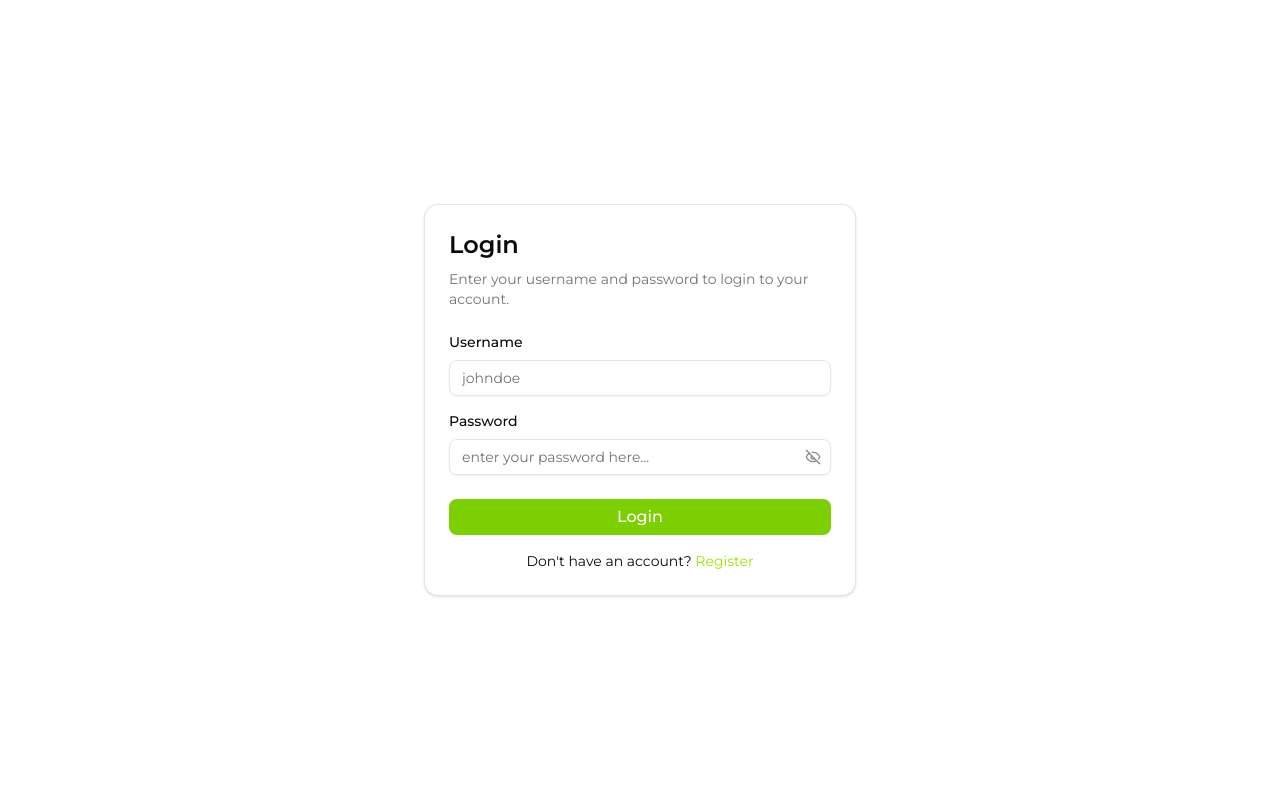
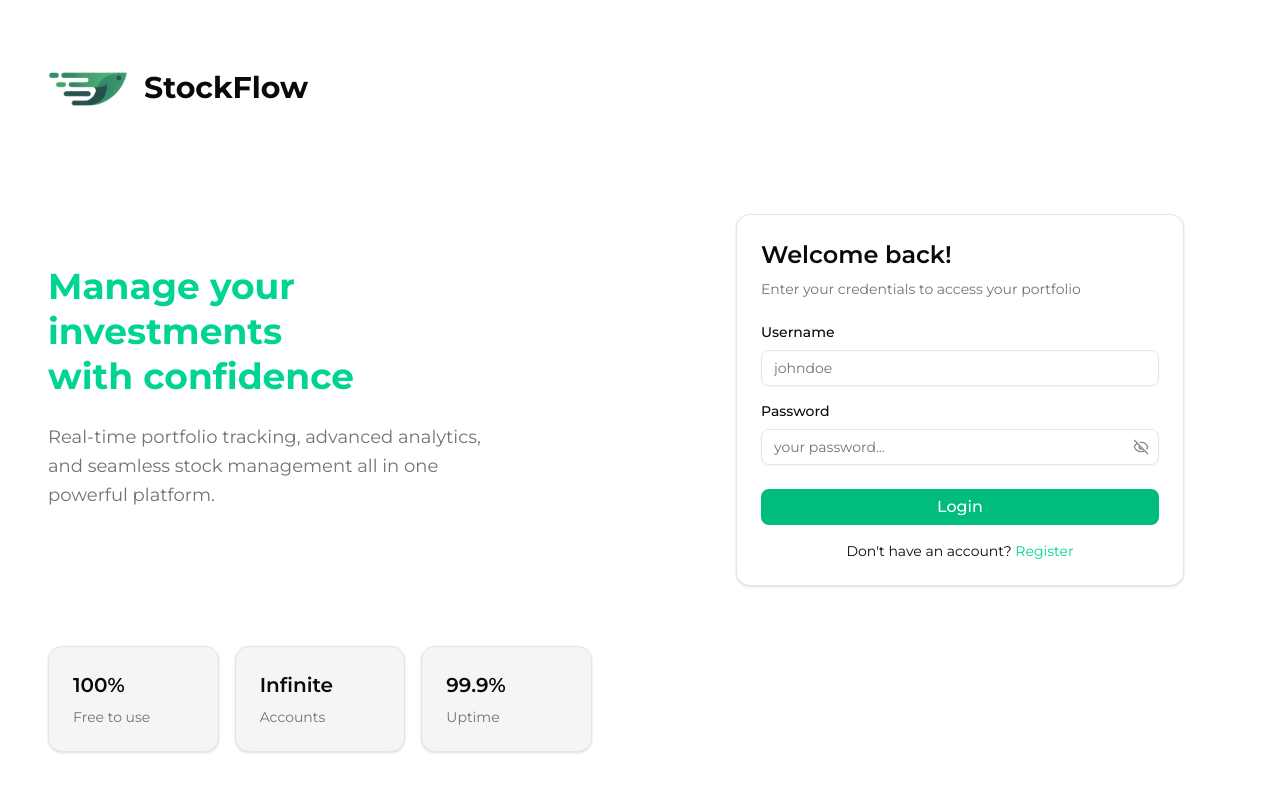
Before and after one commit to gabrielsantos7/agregador-de-investimentos-frontend, a React (Vite) app: page /login in a window 1280 px wide. Shown: the top 792 px of the page. Built offline with nearby package versions, Linux system fonts and the light colour scheme.

Commit message:
feat: add logo

```diff
--- a/index.html
+++ b/index.html
@@ -1,8 +1,8 @@
 <!doctype html>
-<html lang="pt-BR" class="scroll-smooth">
+<html lang="en" class="scroll-smooth">
   <head>
     <meta charset="UTF-8" />
-    <link rel="icon" type="image/svg+xml" href="/vite.svg" />
+    <link rel="icon" type="image/x-icon" href="/logo.png" />
     <meta name="viewport" content="width=device-width, initial-scale=1.0" />
     <title>Agregador de Investimentos</title>
     <link rel="preconnect" href="https://fonts.googleapis.com">
--- a/src/components/layout/app-sidebar.tsx
+++ b/src/components/layout/app-sidebar.tsx
@@ -18,6 +18,7 @@ import {
 	SidebarMenuItem,
 	useSidebar,
 } from '@/components/ui/sidebar';
+import logo from '/logo.png';
 import { ThemeToggler } from '../theme/theme-toggler';
 
 interface MenuItem {
@@ -53,18 +54,16 @@ export function AppSidebar() {
 				{open ? (
 					<div className="flex items-center justify-between h-16 px-6 border-b border-sidebar-border">
 						<Link to="/dashboard" className="flex items-center gap-3">
-							<div className="size-9 rounded-lg bg-lime-400 flex items-center justify-center">
-								<TrendingUp className="size-5 text-background" />
+							<div className="flex items-center gap-4">
+								<img src={logo} alt="Logo" className="size-10" />
+								<span className="text-xl font-bold text-foreground">
+									StockFlow
+								</span>
 							</div>
-							<span className="text-xl font-bold text-sidebar-foreground">
-								StockFlow
-							</span>
 						</Link>
 					</div>
 				) : (
-					<div className="size-8 rounded-lg bg-lime-400 flex items-center justify-center">
-						<TrendingUp className="size-5 text-background" />
-					</div>
+					<img src={logo} alt="Logo" className="size-6" />
 				)}
 			</SidebarHeader>
 			<Separator orientation="horizontal" />
@@ -77,7 +76,7 @@ export function AppSidebar() {
 									<SidebarMenuButton asChild>
 										<Link
 											to={item.url}
-											className="text-muted-foreground [&.active]:bg-lime-500 [&.active]:text-foreground font-semibold"
+											className="text-muted-foreground [&.active]:bg-emerald-500 [&.active]:text-foreground font-semibold"
 										>
 											<item.icon className="size-5" strokeWidth={2.5} />
 											<span>{item.title}</span>
--- a/src/components/layout/header.tsx
+++ b/src/components/layout/header.tsx
@@ -42,7 +42,7 @@ export function Header() {
 				<DropdownMenuTrigger asChild>
 					<Button variant="ghost" className="relative size-9 rounded-full">
 						<Avatar className="size-9">
-							<AvatarFallback className="bg-lime-500/10 text-lime-400">
+							<AvatarFallback className="bg-emerald-500/10 text-emerald-400">
 								{user?.username?.charAt(0).toUpperCase() || 'U'}
 							</AvatarFallback>
 						</Avatar>
--- a/src/components/ui/button.tsx
+++ b/src/components/ui/button.tsx
@@ -1,6 +1,6 @@
-import * as React from 'react';
 import { Slot } from '@radix-ui/react-slot';
 import { cva, type VariantProps } from 'class-variance-authority';
+import type * as React from 'react';
 
 import { cn } from '@/lib/utils';
 
@@ -20,7 +20,7 @@ const buttonVariants = cva(
 					'hover:bg-accent hover:text-accent-foreground dark:hover:bg-accent/50',
 				link: 'text-primary underline-offset-4 hover:underline',
 				primary:
-					'bg-lime-500 text-white hover:bg-lime-600 focus-visible:ring-lime-300',
+					'bg-emerald-500 text-white hover:bg-emerald-600 focus-visible:ring-emerald-300',
 			},
 			size: {
 				default: 'h-9 px-4 py-2 has-[>svg]:px-3',
--- a/src/pages/_auth/layout.tsx
+++ b/src/pages/_auth/layout.tsx
@@ -6,7 +6,7 @@ export const Route = createFileRoute('/_auth')({
 
 function Layout() {
 	return (
-		<div className="container mx-auto min-h-dvh flex items-center justify-center px-4 bg-linear-to-br from-background/50 via-background to-background/50">
+		<div className="mx-auto min-h-dvh flex items-center justify-center bg-linear-to-br from-background/50 via-background to-background/50">
 			<Outlet />
 		</div>
 	);
--- a/src/pages/_auth/login/index.tsx
+++ b/src/pages/_auth/login/index.tsx
@@ -22,8 +22,33 @@ import { PasswordInput } from '@/components/ui/password-input';
 import type { ApiError } from '@/http/errors/api-error';
 import { useLogin } from '@/http/requests/authentication';
 import { setAuthData } from '@/integrations/tanstack-store/stores/auth.store';
+import logo from '/logo.png';
+import { redirectSchema } from '../../../schemas/redirect.schema';
 import { type LoginSchema, loginSchema } from './-schemas/login.schema';
-import { redirectSchema } from '../../../schemas/redirect.schema';
+
+interface Metric {
+	id: number;
+	value: string;
+	label: string;
+}
+
+const metrics: Metric[] = [
+	{
+		id: 1,
+		value: '100%',
+		label: 'Free to use',
+	},
+	{
+		id: 2,
+		value: 'Infinite',
+		label: 'Accounts',
+	},
+	{
+		id: 3,
+		value: '99.9%',
+		label: 'Uptime',
+	},
+];
 
 export const Route = createFileRoute('/_auth/login/')({
 	component: Login,
@@ -76,11 +101,45 @@ function Login() {
 	});
 
 	return (
-		<Card className="w-full md:w-108 ">
+		<div className="h-dvh w-full flex">
+			<div className="hidden lg:flex lg:w-1/2 bg-card relative overflow-hidden">
+				<div className="absolute inset-0 bg-[radial-gradient(ellipse_at_top_left,var(--tw-gradient-stops))] from-primary/20 via-transparent to-transparent" />
+				<div className="relative z-10 flex flex-col justify-between p-12 w-full">
+					<div className="flex items-center gap-4">
+						<img src={logo} alt="Logo" className="size-20" />
+						<span className="text-3xl font-bold text-foreground">
+							StockFlow
+						</span>
+					</div>
+
+					<div className="space-y-6 max-w-md">
+						<h1 className="text-4xl font-bold leading-tight text-balance text-emerald-400">
+							Manage your investments with confidence
+						</h1>
+						<p className="text-lg text-muted-foreground leading-relaxed">
+							Real-time portfolio tracking, advanced analytics, and seamless
+							stock management all in one powerful platform.
+						</p>
+					</div>
+
+					<div className="grid grid-cols-3 gap-4">
+						{metrics.map(metric => (
+							<Card key={metric.id} className="bg-muted">
 								<CardHeader>
-				<CardTitle className="text-2xl">Login</CardTitle>
+									<CardTitle className="text-xl">{metric.value}</CardTitle>
+									<CardDescription>{metric.label}</CardDescription>
+								</CardHeader>
+							</Card>
+						))}
+					</div>
+				</div>
+			</div>
+			<div className="flex-1 flex items-center justify-center px-4 md:px-0">
+				<Card className="w-full max-w-md">
+					<CardHeader>
+						<CardTitle className="text-2xl">Welcome back!</CardTitle>
 						<CardDescription>
-					Enter your username and password to login to your account.
+							Enter your credentials to access your portfolio
 						</CardDescription>
 					</CardHeader>
 					<CardContent>
@@ -141,7 +200,7 @@ function Login() {
 													onBlur={field.handleBlur}
 													onChange={e => field.handleChange(e.target.value)}
 													aria-invalid={isInvalid}
-											placeholder="enter your password here..."
+													placeholder="your password..."
 													autoComplete="current-password"
 													disabled={isLoggingIn}
 												/>
@@ -160,7 +219,10 @@ function Login() {
 								disabled={isLoggingIn}
 							>
 								{isLoggingIn ? (
-							<LoaderCircle className="animate-spin size-6" strokeWidth={3} />
+									<LoaderCircle
+										className="animate-spin size-6"
+										strokeWidth={3}
+									/>
 								) : (
 									'Login'
 								)}
@@ -170,7 +232,7 @@ function Login() {
 							Don&apos;t have an account?{' '}
 							<Link
 								to="/register"
-						className="text-lime-400 hover:underline"
+								className="text-emerald-400 hover:underline"
 								search={{
 									redirect,
 								}}
@@ -180,5 +242,7 @@ function Login() {
 						</div>
 					</CardContent>
 				</Card>
+			</div>
+		</div>
 	);
 }
--- a/src/pages/_auth/register/index.tsx
+++ b/src/pages/_auth/register/index.tsx
@@ -1,6 +1,7 @@
 import { useForm } from '@tanstack/react-form';
 import { createFileRoute, Link, useNavigate } from '@tanstack/react-router';
-import { LoaderCircle } from 'lucide-react';
+import { BarChart3, Check, LoaderCircle, Shield, Zap } from 'lucide-react';
+import type { ComponentType } from 'react';
 import { toast } from 'sonner';
 import { Button } from '@/components/ui/button';
 import {
@@ -22,10 +23,39 @@ import type { ApiError } from '@/http/errors/api-error';
 import { useRegister } from '@/http/requests/authentication';
 import { setAuthData } from '@/integrations/tanstack-store/stores/auth.store';
 import { redirectSchema } from '@/schemas/redirect.schema';
+import logo from '/logo.png';
 import {
 	type RegisterSchema,
 	registerSchema,
 } from './-schemas/register.schema';
+
+interface Feature {
+	id: number;
+	icon: ComponentType<{ className?: string }>;
+	title: string;
+	description: string;
+}
+
+const features: Feature[] = [
+	{
+		id: 1,
+		icon: BarChart3,
+		title: 'Real-time Analytics',
+		description: 'Track your portfolio performance with live data',
+	},
+	{
+		id: 2,
+		icon: Shield,
+		title: 'Bank-level Security',
+		description: 'Your data is protected with enterprise encryption',
+	},
+	{
+		id: 3,
+		icon: Zap,
+		title: 'Instant Execution',
+		description: 'Execute trades and updates in milliseconds',
+	},
+];
 
 export const Route = createFileRoute('/_auth/register/')({
 	component: Register,
@@ -74,7 +104,59 @@ function Register() {
 	});
 
 	return (
-		<Card className="w-full md:w-108">
+		<div className="h-dvh w-full flex">
+			<div className="hidden lg:flex lg:w-1/2 bg-card relative overflow-hidden">
+				<div className="absolute inset-0 bg-[radial-gradient(ellipse_at_bottom_right,var(--tw-gradient-stops))] from-primary/20 via-transparent to-transparent" />
+				<div className="relative z-10 flex flex-col justify-between p-12 w-full">
+					<div className="flex items-center gap-4">
+						<img src={logo} alt="Logo" className="size-20" />
+						<span className="text-3xl font-bold text-foreground">
+							StockFlow
+						</span>
+					</div>
+
+					<div className="space-y-8">
+						<div className="space-y-4">
+							<h1 className="text-4xl font-bold leading-tight text-balance text-emerald-400">
+								Start building your portfolio today
+							</h1>
+							<p className="text-lg text-muted-foreground leading-relaxed max-w-md">
+								Join thousands of investors who trust StockFlow to manage their
+								investments.
+							</p>
+						</div>
+
+						<div className="space-y-4">
+							{features.map(feature => (
+								<div key={feature.id} className="flex items-start gap-4">
+									<div className="size-10 rounded-lg bg-emerald-400/10 flex items-center justify-center shrink-0">
+										<feature.icon className="size-5 text-emerald-400" />
+									</div>
+									<div>
+										<h3 className="font-semibold text-foreground">
+											{feature.title}
+										</h3>
+										<p className="text-sm text-muted-foreground">
+											{feature.description}
+										</p>
+									</div>
+								</div>
+							))}
+						</div>
+					</div>
+
+					<div className="flex items-center gap-3 text-sm text-muted-foreground">
+						<Check className="size-4 text-emerald-400" />
+						<span>Always free</span>
+						<span className="text-border">|</span>
+						<Check className="size-4 text-emerald-400" />
+						<span>No credit card required</span>
+					</div>
+				</div>
+			</div>
+			<div className="flex-1 h-dvh overflow-y-auto">
+				<div className="min-h-dvh flex items-center justify-center md:py-6 px-4 md:px-0">
+					<Card className="w-full max-w-md">
 						<CardHeader>
 							<CardTitle className="text-2xl">Register</CardTitle>
 							<CardDescription>
@@ -198,7 +280,10 @@ function Register() {
 									disabled={isRegistering}
 								>
 									{isRegistering ? (
-							<LoaderCircle className="animate-spin size-6" strokeWidth={3} />
+										<LoaderCircle
+											className="animate-spin size-6"
+											strokeWidth={3}
+										/>
 									) : (
 										'Register'
 									)}
@@ -209,12 +294,15 @@ function Register() {
 								<Link
 									to="/login"
 									search={{ redirect }}
-						className="text-lime-400 hover:underline"
+									className="text-emerald-400 hover:underline"
 								>
 									Login
 								</Link>
 							</div>
 						</CardContent>
 					</Card>
+				</div>
+			</div>
+		</div>
 	);
 }
--- a/src/pages/_home/accounts/-components/account-card.tsx
+++ b/src/pages/_home/accounts/-components/account-card.tsx
@@ -31,12 +31,12 @@ export function AccountCard({ account }: { account: AccountResponseDto }) {
 	return (
 		<Card
 			key={account.accountId}
-			className="bg-card border-border hover:border-lime-500 duration-300 transition-colors group"
+			className="bg-card border-border hover:border-emerald-500 duration-300 transition-colors group"
 		>
 			<CardHeader className="flex flex-row items-start justify-between pb-2">
 				<div className="flex items-center gap-3">
-					<div className="size-10 rounded-lg bg-primary/10 flex items-center justify-center group-hover:bg-lime-500/10">
-						<Wallet className="size-5 text-primary group-hover:text-lime-500" />
+					<div className="size-10 rounded-lg bg-primary/10 flex items-center justify-center group-hover:bg-emerald-500/10">
+						<Wallet className="size-5 text-primary group-hover:text-emerald-500" />
 					</div>
 					<div>
 						<CardTitle className="text-lg text-foreground">
--- a/src/pages/_home/stocks/-components/columns.tsx
+++ b/src/pages/_home/stocks/-components/columns.tsx
@@ -7,12 +7,12 @@ export const columns: ColumnDef<Stock>[] = [
 		accessorKey: 'stockId',
 		header: ({ column }) => (
 			<DataTableColumnHeader column={column} title="Stock ID" />
-    )
+		),
 	},
 	{
 		accessorKey: 'quantity',
 		header: ({ column }) => (
 			<DataTableColumnHeader column={column} title="Quantity" />
-    )
-  }
+		),
+	},
 ];
```
Also changed, not shown: src/components/ui/data-table.tsx (+12 -12 lines), src/pages/_home/stocks/-components/buy-stock-modal.tsx (+7 -3 lines), public/logo.png (added). Lines whose indentation alone changed are shown as unchanged.
